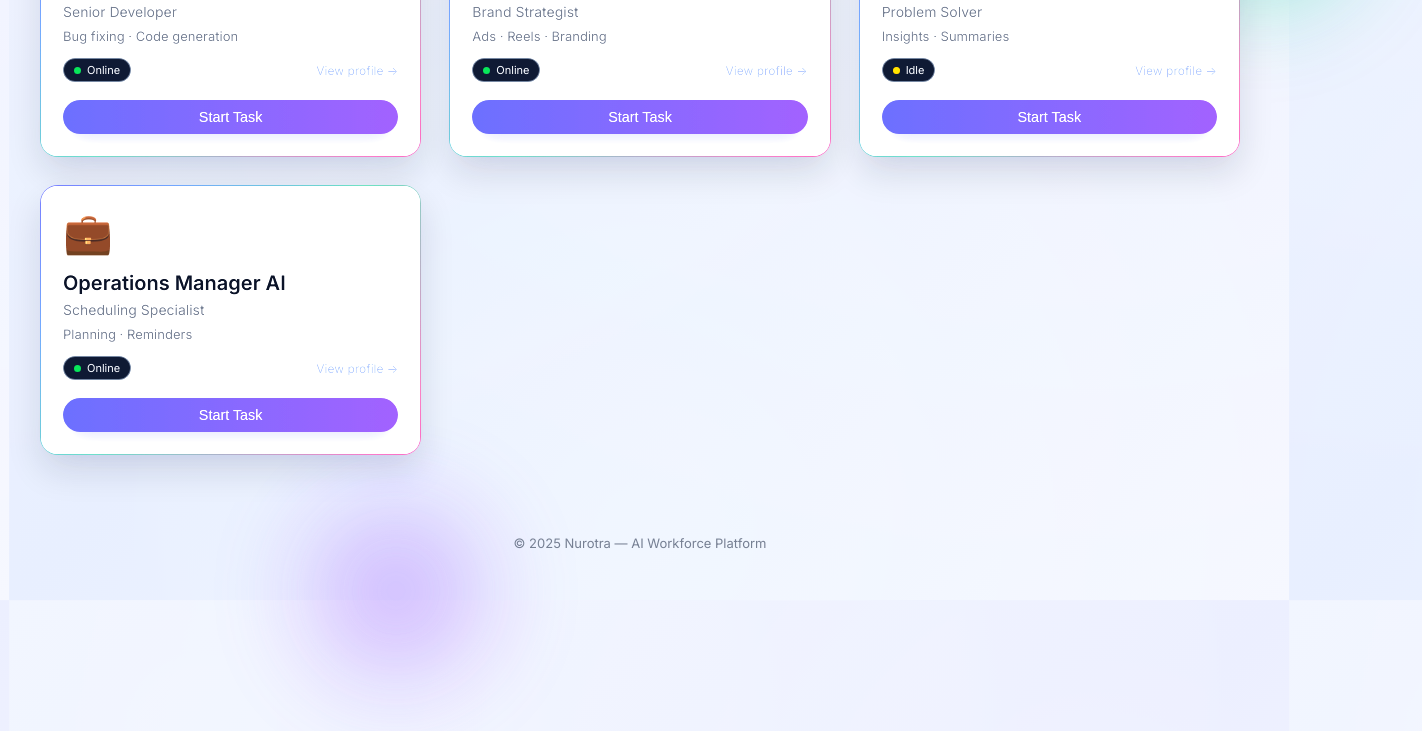
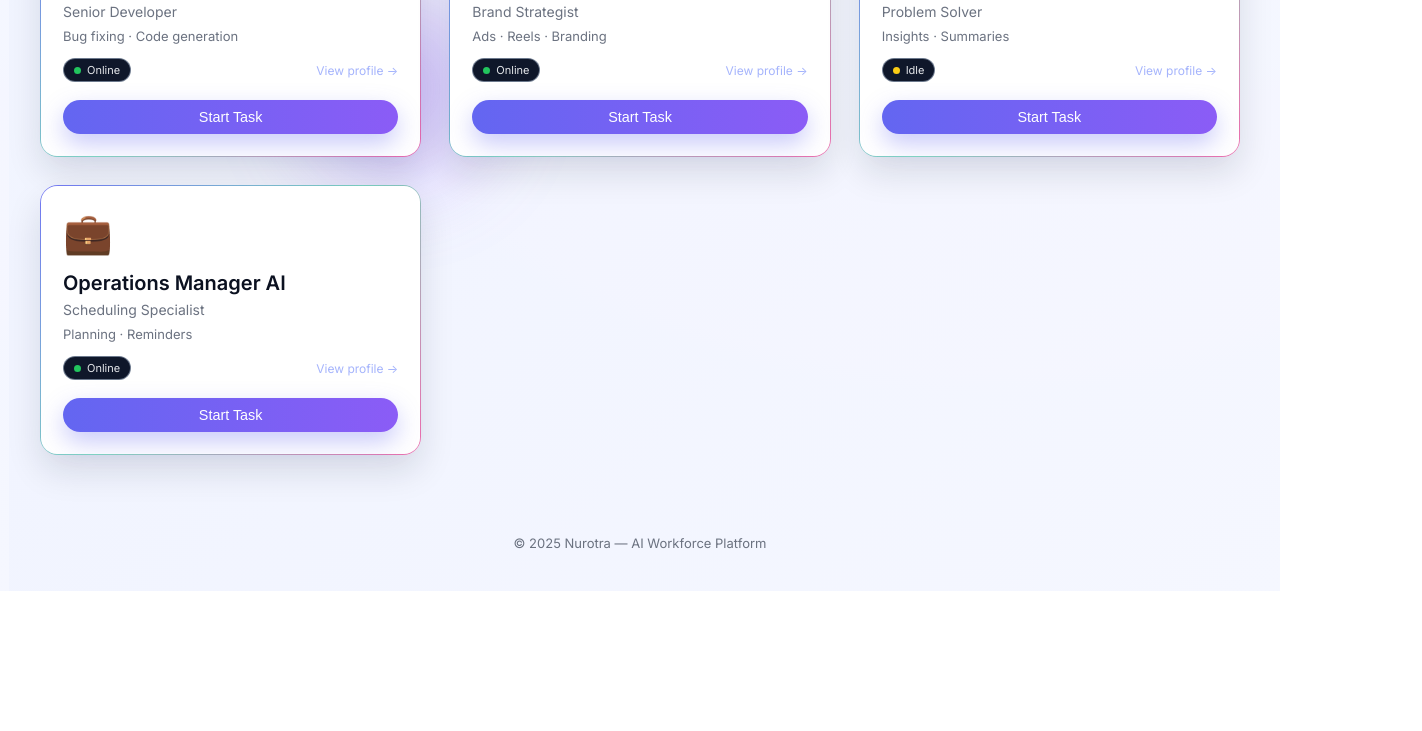
Before and after one commit to anujtiwari1406/Nurotra-Project, a plain HTML site: page index.html in a window 1280 px wide. Shown: the part 711-1442 px from the top of the page, 1422 px wide, since content can reach past the window. After the commit the page ends 1302 px from the top, so only its background shows below. Drawn offline with Linux system fonts and the light colour scheme.

Commit message:
resolve the lag in light theme transitions 	modified:   style.css

```diff
--- a/style.css
+++ b/style.css
@@ -70,15 +70,13 @@ body {
 /* ULTRA PREMIUM LIGHT MODE BACKGROUND */
 :root:not([data-theme="dark"]) body {
   background:
-    radial-gradient(circle at 15% 10%, rgba(130,160,255,0.55), rgba(255,255,255,0) 70%),
-    radial-gradient(circle at 85% 20%, rgba(180,120,255,0.45), rgba(255,255,255,0) 75%),
-    radial-gradient(circle at 50% 95%, rgba(120,220,255,0.45), rgba(255,255,255,0) 70%),
-    linear-gradient(to bottom right, #eef2ff, #e6ecff, #f5f7ff);
+    radial-gradient(circle at 20% 10%, rgba(130,160,255,0.30), transparent 70%),
+    radial-gradient(circle at 80% 20%, rgba(180,120,255,0.25), transparent 75%),
+    linear-gradient(to bottom right, #eef2ff, #f5f7ff);
+  background-blend-mode: screen;
+  filter: none; /* IMPORTANT */
+}
 
-  background-blend-mode: screen;
-  background-size: cover;
-  filter: brightness(1.12) saturate(1.22);
-}
 
 
 
```
